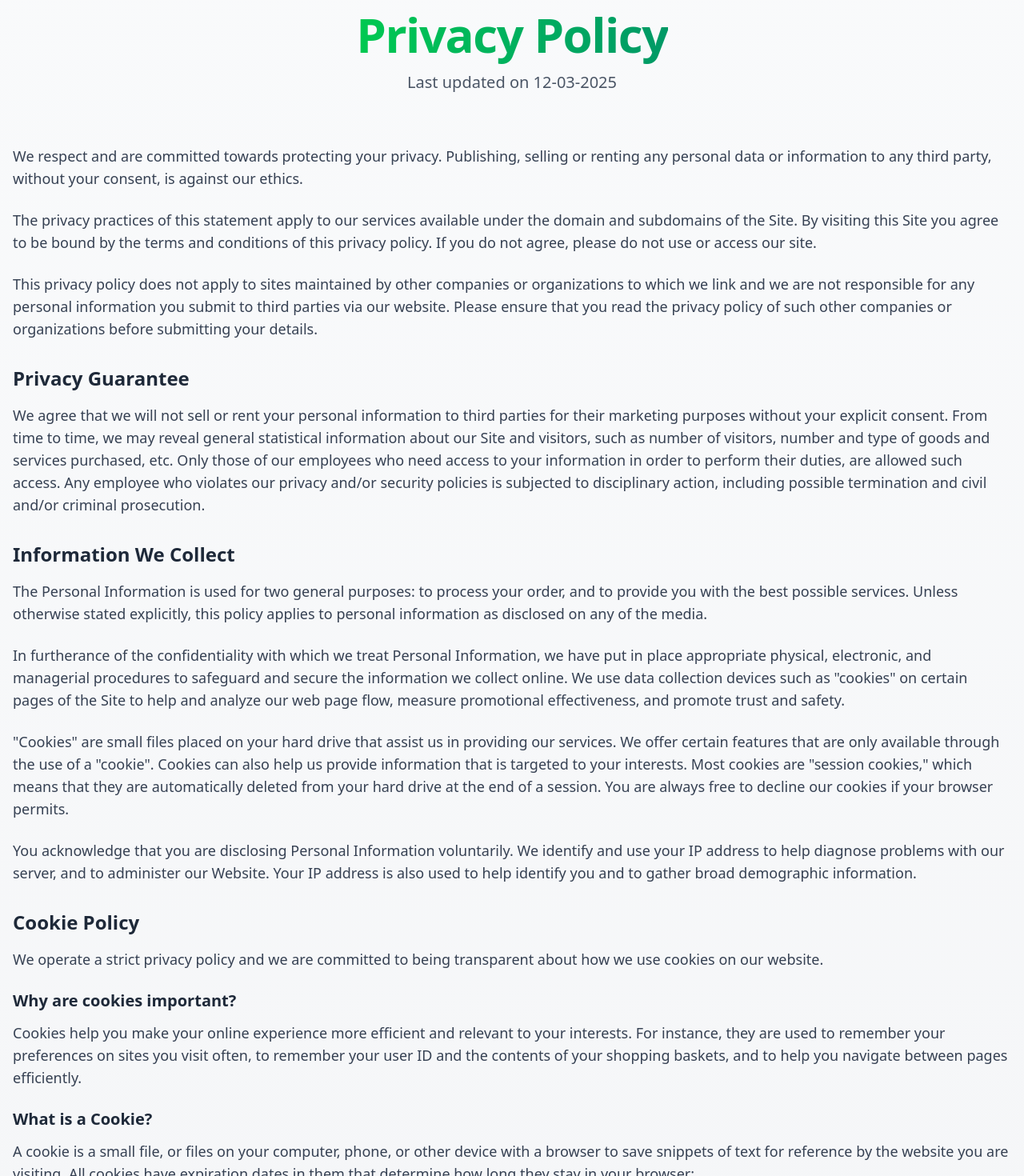
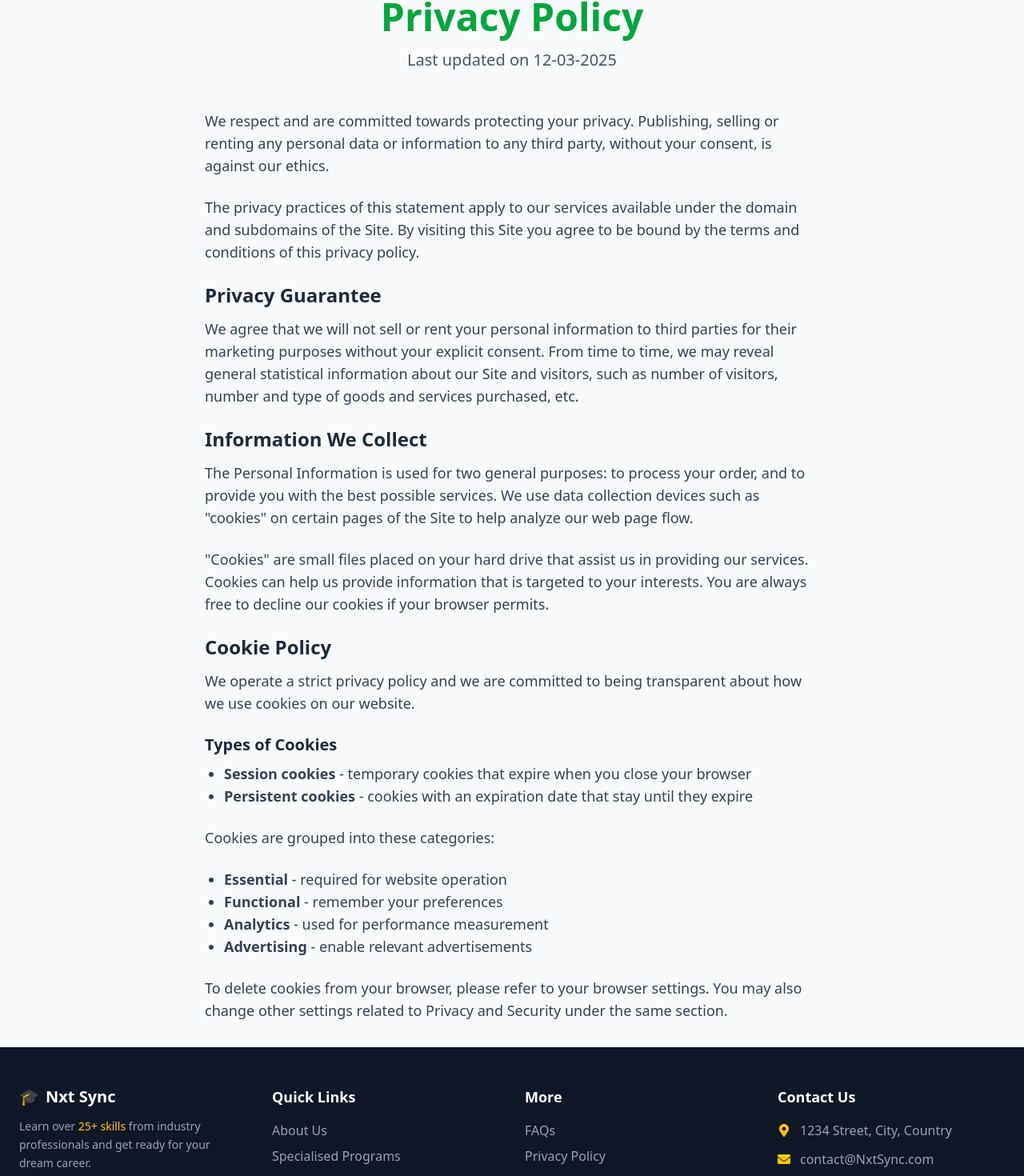
Before and after one commit to mismyst/nextsync, a Next.js app: page /PrivacyPolicy in a window 1280 px wide. Shown: the part 131-1601 px from the top of the page at 80% size. Built offline with nearby package versions, Linux system fonts and the light colour scheme.

Commit message:
Update page.tsx

```diff
--- a/app/PrivacyPolicy/page.tsx
+++ b/app/PrivacyPolicy/page.tsx
@@ -5,77 +5,60 @@ import Navbar from '../components/Navbar/Navbar';
 import Footer from '../components/Footer/Footer';
 
 const PrivacyPolicyPage: React.FC = () => {
-  // Use a constant for the last updated date to make future updates easier
+  // Simple constant for easy updates
   const LAST_UPDATED_DATE = "12-03-2025";
 
   return (
-    <div className="bg-gradient-to-b from-gray-50 to-gray-100 min-h-screen">
+    <div className="bg-gray-50 min-h-screen">
       <Navbar />
-      <div className="container mx-auto px-4 py-12">
-        <div className="text-center mb-16">
-          <h1 className="text-6xl font-extrabold text-gray-800 mb-4 tracking-tight">
-            <span className="bg-clip-text text-transparent bg-gradient-to-r from-green-500 to-emerald-600">Privacy Policy</span>
+      <div className="container mx-auto px-4 py-8">
+        <div className="text-center mb-12">
+          <h1 className="text-5xl font-bold text-gray-800 mb-4">
+            <span className="text-green-600">Privacy Policy</span>
           </h1>
           <p className="text-xl text-gray-600 max-w-3xl mx-auto">
             Last updated on {LAST_UPDATED_DATE}
           </p>
         </div>
 
-        <div className="prose mx-auto text-lg text-gray-700 space-y-6">
+        <div className="prose mx-auto text-lg text-gray-700 space-y-6 max-w-3xl">
           <p>We respect and are committed towards protecting your privacy. Publishing, selling or renting any personal data or information to any third party, without your consent, is against our ethics.</p>
 
-          <p>The privacy practices of this statement apply to our services available under the domain and subdomains of the Site. By visiting this Site you agree to be bound by the terms and conditions of this privacy policy. If you do not agree, please do not use or access our site.</p>
+          <p>The privacy practices of this statement apply to our services available under the domain and subdomains of the Site. By visiting this Site you agree to be bound by the terms and conditions of this privacy policy.</p>
 
-          <p>This privacy policy does not apply to sites maintained by other companies or organizations to which we link and we are not responsible for any personal information you submit to third parties via our website. Please ensure that you read the privacy policy of such other companies or organizations before submitting your details.</p>
+          <h2 className="text-2xl font-bold text-gray-800 mt-6 mb-3">Privacy Guarantee</h2>
 
-          <h2 className="text-2xl font-bold text-gray-800 mt-8 mb-4">Privacy Guarantee</h2>
+          <p>We agree that we will not sell or rent your personal information to third parties for their marketing purposes without your explicit consent. From time to time, we may reveal general statistical information about our Site and visitors, such as number of visitors, number and type of goods and services purchased, etc.</p>
 
-          <p>We agree that we will not sell or rent your personal information to third parties for their marketing purposes without your explicit consent. From time to time, we may reveal general statistical information about our Site and visitors, such as number of visitors, number and type of goods and services purchased, etc. Only those of our employees who need access to your information in order to perform their duties, are allowed such access. Any employee who violates our privacy and/or security policies is subjected to disciplinary action, including possible termination and civil and/or criminal prosecution.</p>
+          <h2 className="text-2xl font-bold text-gray-800 mt-6 mb-3">Information We Collect</h2>
 
-          <h2 className="text-2xl font-bold text-gray-800 mt-8 mb-4">Information We Collect</h2>
+          <p>The Personal Information is used for two general purposes: to process your order, and to provide you with the best possible services. We use data collection devices such as "cookies" on certain pages of the Site to help analyze our web page flow.</p>
 
-          <p>The Personal Information is used for two general purposes: to process your order, and to provide you with the best possible services. Unless otherwise stated explicitly, this policy applies to personal information as disclosed on any of the media.</p>
+          <p>"Cookies" are small files placed on your hard drive that assist us in providing our services. Cookies can help us provide information that is targeted to your interests. You are always free to decline our cookies if your browser permits.</p>
 
-          <p>In furtherance of the confidentiality with which we treat Personal Information, we have put in place appropriate physical, electronic, and managerial procedures to safeguard and secure the information we collect online. We use data collection devices such as "cookies" on certain pages of the Site to help and analyze our web page flow, measure promotional effectiveness, and promote trust and safety.</p>
-
-          <p>"Cookies" are small files placed on your hard drive that assist us in providing our services. We offer certain features that are only available through the use of a "cookie". Cookies can also help us provide information that is targeted to your interests. Most cookies are "session cookies," which means that they are automatically deleted from your hard drive at the end of a session. You are always free to decline our cookies if your browser permits.</p>
-
-          <p>You acknowledge that you are disclosing Personal Information voluntarily. We identify and use your IP address to help diagnose problems with our server, and to administer our Website. Your IP address is also used to help identify you and to gather broad demographic information.</p>
-
-          <h2 className="text-2xl font-bold text-gray-800 mt-8 mb-4">Cookie Policy</h2>
+          <h2 className="text-2xl font-bold text-gray-800 mt-6 mb-3">Cookie Policy</h2>
 
           <p>We operate a strict privacy policy and we are committed to being transparent about how we use cookies on our website.</p>
 
-          <h3 className="text-xl font-semibold text-gray-800 mt-6 mb-3">Why are cookies important?</h3>
-
-          <p>Cookies help you make your online experience more efficient and relevant to your interests. For instance, they are used to remember your preferences on sites you visit often, to remember your user ID and the contents of your shopping baskets, and to help you navigate between pages efficiently.</p>
-
-          <h3 className="text-xl font-semibold text-gray-800 mt-6 mb-3">What is a Cookie?</h3>
-
-          <p>A cookie is a small file, or files on your computer, phone, or other device with a browser to save snippets of text for reference by the website you are visiting. All cookies have expiration dates in them that determine how long they stay in your browser:</p>
+          <h3 className="text-xl font-semibold text-gray-800 mt-4 mb-2">Types of Cookies</h3>
 
           <ul className="list-disc pl-6">
-            <li><strong>Session cookies</strong> - these are temporary cookies that expire (and are automatically erased) whenever you close your browser.</li>
-            <li><strong>Persistent cookies</strong> - these usually have an expiration date and so stay in your browser until they expire, or until you manually delete them. For example we use persistent cookies to better understand usage patterns so that we can improve the site for our customers.</li>
+            <li><strong>Session cookies</strong> - temporary cookies that expire when you close your browser</li>
+            <li><strong>Persistent cookies</strong> - cookies with an expiration date that stay until they expire</li>
           </ul>
 
-          <p>Cookies are grouped into the following categories:</p>
+          <p>Cookies are grouped into these categories:</p>
 
           <ul className="list-disc pl-6">
-            <li><strong>Essential</strong> - these are cookies that are required for the regular operation of our websites.</li>
-            <li><strong>Functional</strong> - these remember your preferences, and are intended to make your experience on our websites better for you.</li>
-            <li><strong>Analytics</strong> – these cookies are used for performance measurement to understand things including how many people visit our websites, how they navigate our sites, and what content is popular. This allows us to improve your experience with us.</li>
-            <li><strong>Advertising</strong> - these cookies enable us and our advertising partners to serve you with relevant advertisements that we think will interest you. You might see these advertisements on our sites on other sites you visit. These cookies record your visit to our website and the content you interact with.</li>
+            <li><strong>Essential</strong> - required for website operation</li>
+            <li><strong>Functional</strong> - remember your preferences</li>
+            <li><strong>Analytics</strong> - used for performance measurement</li>
+            <li><strong>Advertising</strong> - enable relevant advertisements</li>
           </ul>
 
-          <p>To ensure compliance with our policies, we restrict the use of third-party cookies to trusted partners. We also use third party information from third party sources to enable us deliver advertising. These sources are validated by Third party, and not by us.</p>
-
-          <p>To delete cookies from your browser, please note the following simple steps. The following steps are indicative for Google chrome and might vary of the different browsers that you may use. Please refer Settings on your browser for further details.</p>
-
-          <p>You may also change other setting related to Privacy and Security under the same section.</p>
+          <p>To delete cookies from your browser, please refer to your browser settings. You may also change other settings related to Privacy and Security under the same section.</p>
         </div>
       </div>
-
       <Footer />
     </div>
   );
```
